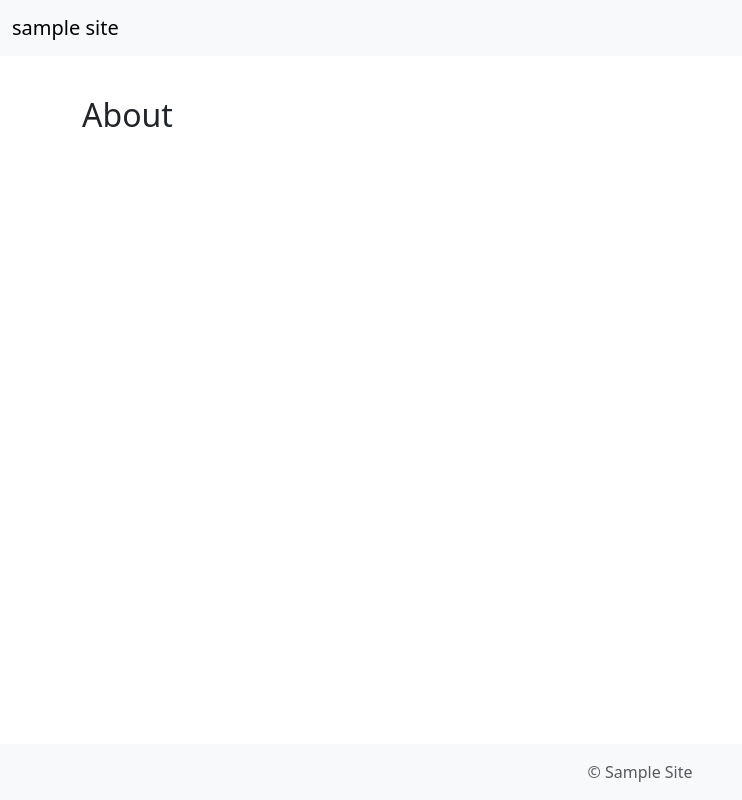
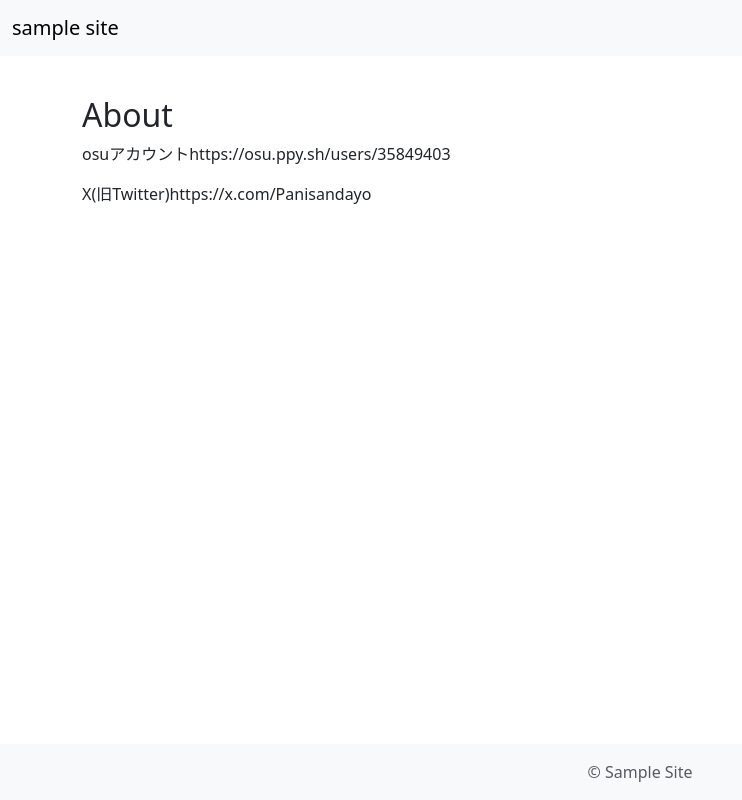
Before and after one commit to Pan3156/Pan3156.github.io, a plain HTML site: page about.html in a window 1280 px wide. Shown: the whole page, without its empty margins (0-742 px from the left). Drawn offline with nearby package versions, Linux system fonts and the light colour scheme.

Commit message:
Update about.html

```diff
--- a/about.html
+++ b/about.html
@@ -20,8 +20,8 @@
     <div class="container mt-5 py-5">
         <div class="row">
             <h2>About</h2>
-           <p osuアカウントhttps://osu.ppy.sh/users/35849403</p>
-            <p X(旧Twitter)https://x.com/Panisandayo</p>
+           <p> osuアカウントhttps://osu.ppy.sh/users/35849403 </p>
+            <p> X(旧Twitter)https://x.com/Panisandayo </p>
         </div>
     </div>
 </main>
```
